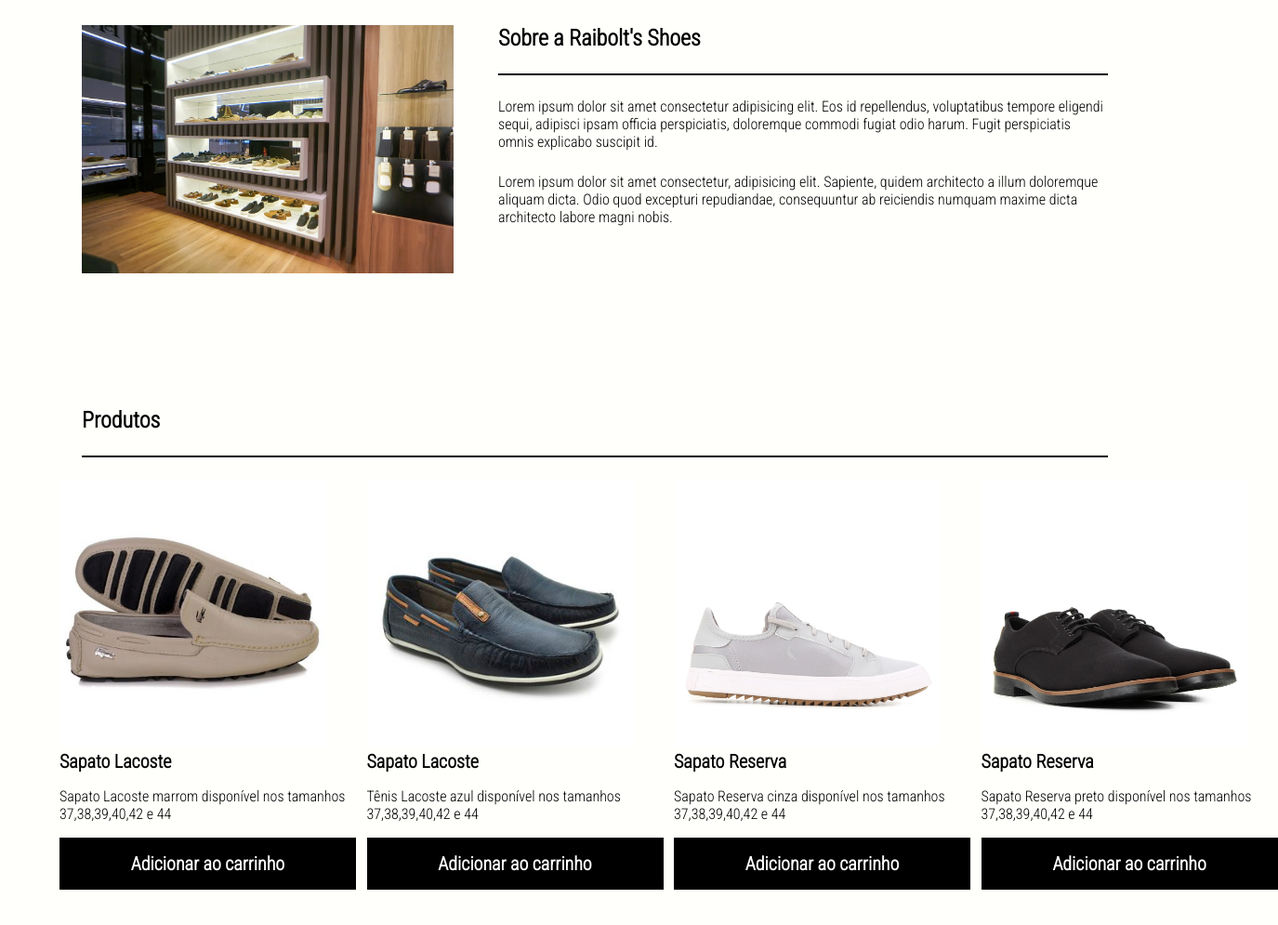
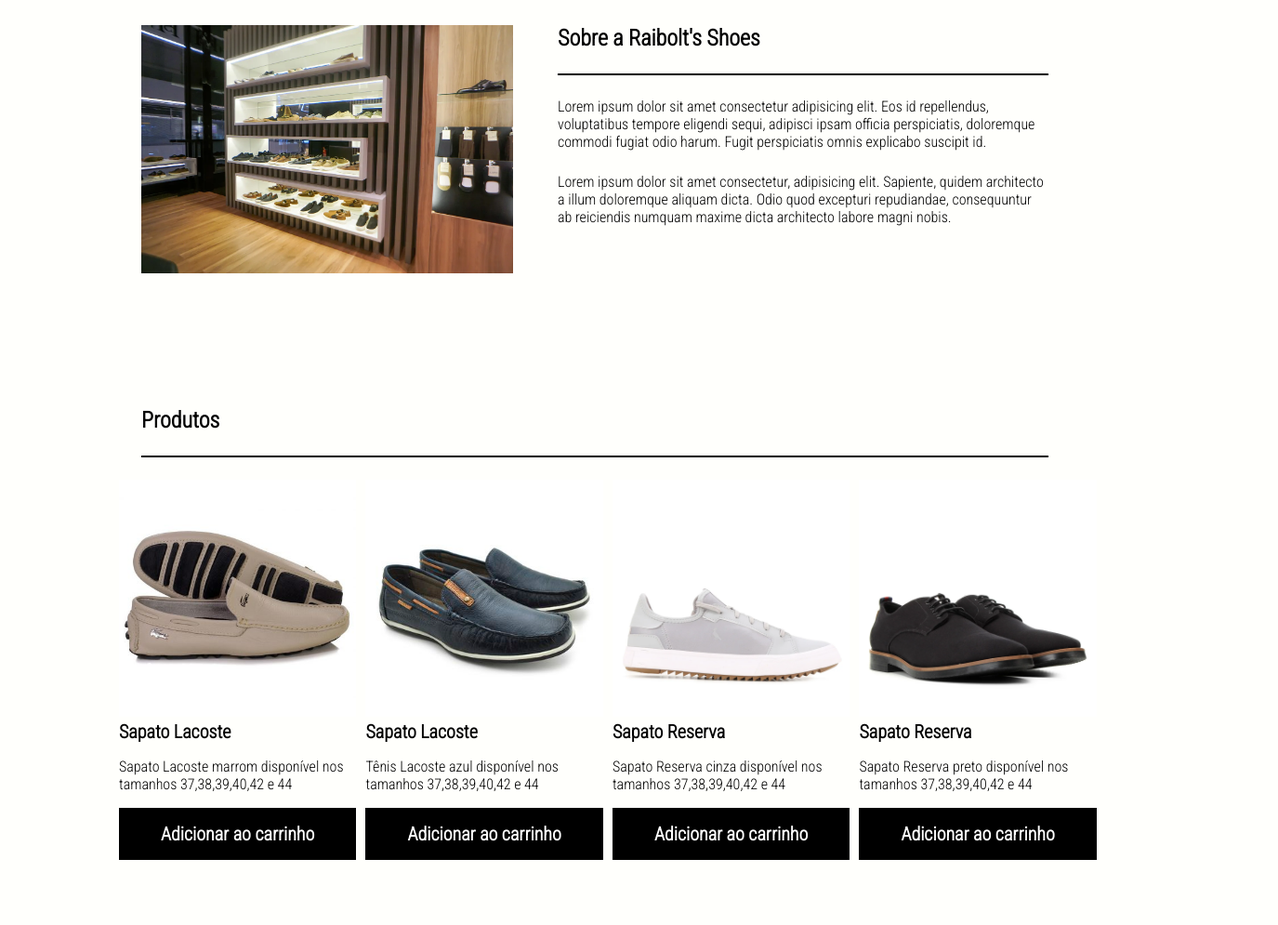
Before and after one commit to HarrisonRaibolt/Projeto-Css-Responsivo, a plain HTML site: page index.html in a window 1280 px wide. Shown: the part 115-1110 px from the top of the page at 93% size, 1375 px wide, since content can reach past the window. Drawn offline with Linux system fonts and the light colour scheme.

Commit message:
Update main.css

```diff
--- a/main.css
+++ b/main.css
@@ -16,9 +16,8 @@ body{
 
 
 .container{
-    max-width: 1280px;
+    max-width: 1024px;
     margin: 0 auto;
-    width: 90%;
 }
 
 header {
@@ -81,12 +80,12 @@ h2{
 
 .conteudo{
     display: grid;
-    grid-template-columns: repeat(4 , 319px);
+    grid-template-columns: repeat(4 , 255.25px);
     column-gap: 1%;
 }
 
 .conteudo li img{
-    width: 90%;
+    width: 100%;
 }
 
 .conteudo li {
@@ -202,7 +201,7 @@ h2{
 
 
 
-@media screen and (min-width: 667px) and  (max-width:1180px) {
+@media screen and (min-width: 667px) and  (max-width:1023px) {
 
 
     header {
```
